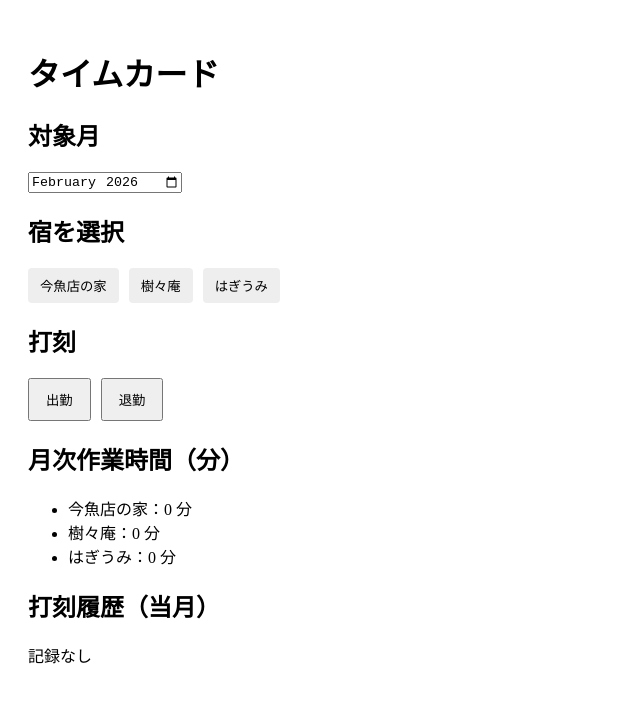
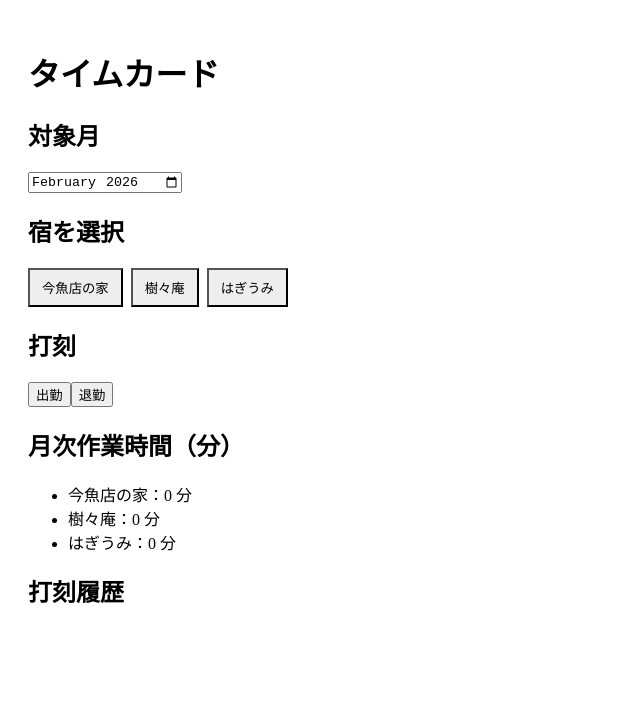
Before and after one commit to 44dakikaku/timemanagement, a Next.js app: page / in a window 1280 px wide. Shown: the top 702 px of the page, without its empty margins (0-640 px from the left). Built offline with nearby package versions, Linux system fonts and the light colour scheme.

Commit message:
Update page.jsx

```diff
--- a/app/page.jsx
+++ b/app/page.jsx
@@ -4,6 +4,9 @@ import { useEffect, useState } from 'react';
 
 const PROPERTIES = ['今魚店の家', '樹々庵', 'はぎうみ'];
 const STORAGE_KEY = 'timecard_logs';
+
+const GAS_URL =
+  'https://script.google.com/macros/s/AKfycbzwQ2ARHjnncmSRdap2EQJ0sh6Mj67x8k-d9z0olqhAaAjlUGrw8sKTGEhsdbhfsPVB/exec';
 
 export default function Page() {
   const [selectedProperty, setSelectedProperty] = useState('');
@@ -13,12 +16,10 @@ export default function Page() {
     return `${now.getFullYear()}-${String(now.getMonth() + 1).padStart(2, '0')}`;
   });
 
-  // 初回：保存データ読み込み
+  // 初回読み込み
   useEffect(() => {
     const saved = localStorage.getItem(STORAGE_KEY);
-    if (saved) {
-      setLogs(JSON.parse(saved));
-    }
+    if (saved) setLogs(JSON.parse(saved));
   }, []);
 
   // 保存
@@ -26,22 +27,33 @@ export default function Page() {
     localStorage.setItem(STORAGE_KEY, JSON.stringify(logs));
   }, [logs]);
 
-  const handleClock = (type) => {
+  // 打刻処理
+  const handleClock = async (type) => {
     if (!selectedProperty) {
       alert('宿を選んでください');
       return;
     }
 
     const now = new Date();
+    const log = {
+      property: selectedProperty,
+      type,
+      time: now.toISOString(),
+    };
 
-    setLogs((prev) => [
-      {
-        property: selectedProperty,
-        type,
-        time: now.toISOString()
-      },
-      ...prev
-    ]);
+    // 画面用
+    setLogs((prev) => [log, ...prev]);
+
+    // Googleへ送信
+    try {
+      await fetch(GAS_URL, {
+        method: 'POST',
+        headers: { 'Content-Type': 'application/json' },
+        body: JSON.stringify(log),
+      });
+    } catch (e) {
+      alert('通信エラー');
+    }
   };
 
   // 対象月のログ
@@ -49,7 +61,7 @@ export default function Page() {
     l.time.startsWith(targetMonth)
   );
 
-  // 出勤〜退勤の時間差分（分）
+  // 分数計算
   const calculateMinutes = (property) => {
     const list = monthLogs
       .filter((l) => l.property === property)
@@ -59,9 +71,7 @@ export default function Page() {
     let clockIn = null;
 
     list.forEach((l) => {
-      if (l.type === '出勤') {
-        clockIn = new Date(l.time);
-      }
+      if (l.type === '出勤') clockIn = new Date(l.time);
       if (l.type === '退勤' && clockIn) {
         total += Math.floor((new Date(l.time) - clockIn) / 60000);
         clockIn = null;
@@ -75,8 +85,7 @@ export default function Page() {
     <main style={{ padding: 20 }}>
       <h1>タイムカード</h1>
 
-      {/* 月選択 */}
-      <section style={{ marginBottom: 20 }}>
+      <section>
         <h2>対象月</h2>
         <input
           type="month"
@@ -85,20 +94,17 @@ export default function Page() {
         />
       </section>
 
-      {/* 宿選択 */}
-      <section style={{ marginBottom: 20 }}>
+      <section>
         <h2>宿を選択</h2>
         {PROPERTIES.map((p) => (
           <button
             key={p}
             onClick={() => setSelectedProperty(p)}
             style={{
-              marginRight: 10,
+              marginRight: 8,
               padding: '8px 12px',
-              backgroundColor: selectedProperty === p ? '#333' : '#eee',
+              background: selectedProperty === p ? '#333' : '#eee',
               color: selectedProperty === p ? '#fff' : '#000',
-              border: 'none',
-              borderRadius: 4
             }}
           >
             {p}
@@ -106,25 +112,13 @@ export default function Page() {
         ))}
       </section>
 
-      {/* 打刻 */}
-      <section style={{ marginBottom: 20 }}>
+      <section>
         <h2>打刻</h2>
-        <button
-          onClick={() => handleClock('出勤')}
-          style={{ marginRight: 10, padding: '10px 16px' }}
-        >
-          出勤
-        </button>
-        <button
-          onClick={() => handleClock('退勤')}
-          style={{ padding: '10px 16px' }}
-        >
-          退勤
-        </button>
+        <button onClick={() => handleClock('出勤')}>出勤</button>
+        <button onClick={() => handleClock('退勤')}>退勤</button>
       </section>
 
-      {/* 月次集計 */}
-      <section style={{ marginBottom: 20 }}>
+      <section>
         <h2>月次作業時間（分）</h2>
         <ul>
           {PROPERTIES.map((p) => (
@@ -135,14 +129,12 @@ export default function Page() {
         </ul>
       </section>
 
-      {/* ログ一覧 */}
       <section>
-        <h2>打刻履歴（当月）</h2>
-        {monthLogs.length === 0 && <p>記録なし</p>}
+        <h2>打刻履歴</h2>
         <ul>
           {monthLogs.map((l, i) => (
             <li key={i}>
-              [{l.property}] {l.type} –
+              [{l.property}] {l.type} –{' '}
               {new Date(l.time).toLocaleString('ja-JP')}
             </li>
           ))}
```
